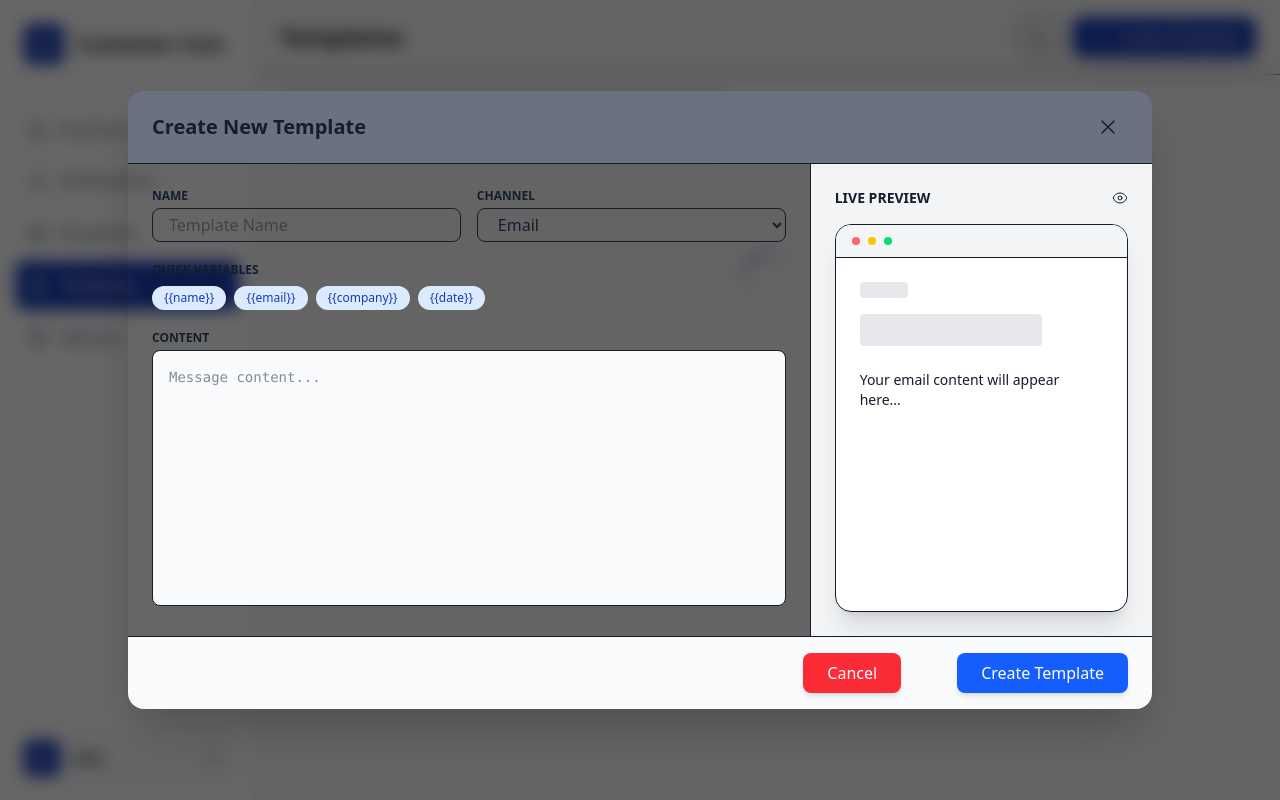
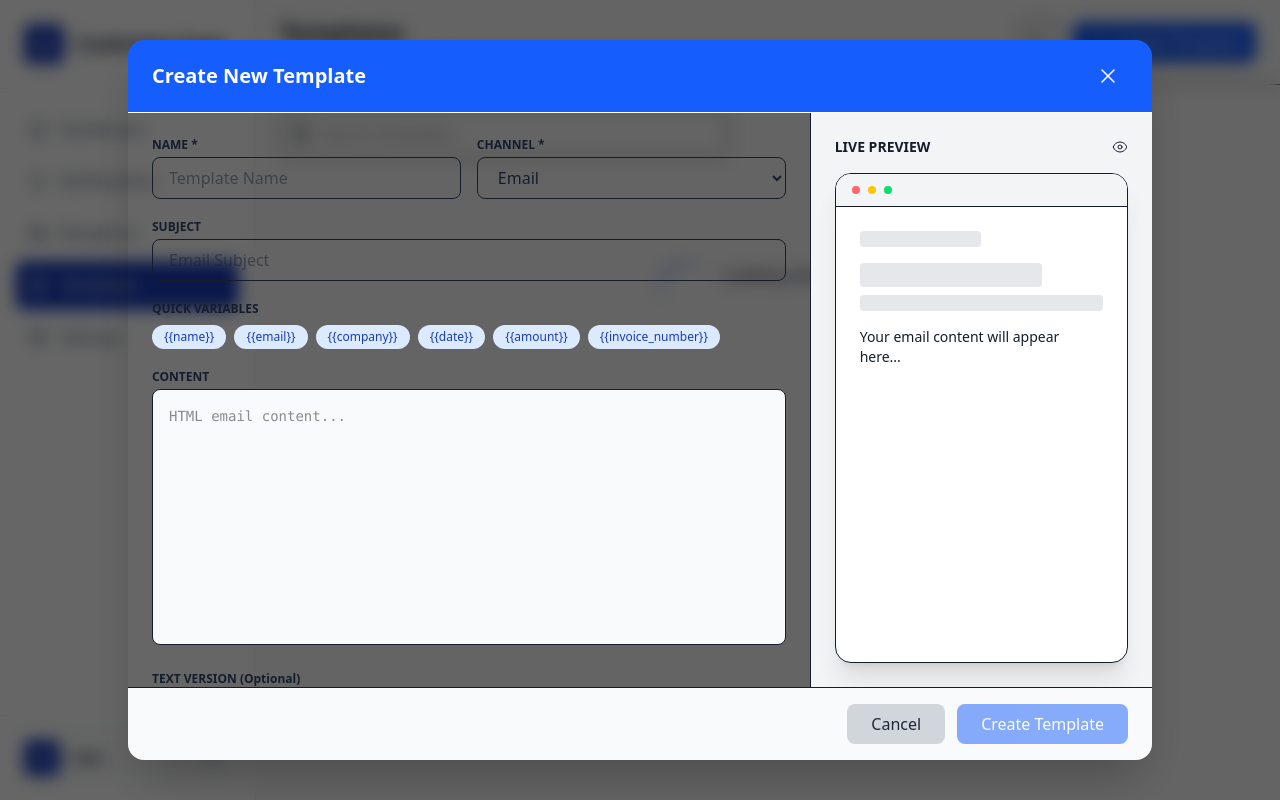
Before and after one commit to 101feliki/customer-care-system, a React (Vite) app in the folder frontend-vite/: page /templates in a window 1280 px wide. Both pictures are taken after a click on the button "Create Template". Built offline with nearby package versions, Linux system fonts and the light colour scheme.

Commit message:
feat:   modified: backend/src/infra/database/prisma/migrations/20260115073447_add_type_to_emailtemplate/

```diff
--- a/frontend-vite/src/pages/TemplatesPage.tsx
+++ b/frontend-vite/src/pages/TemplatesPage.tsx
@@ -18,13 +18,13 @@
 
 // --- Types matching your NestJS Backend ---
 interface Template {
-  id: string ;
+  id: string; // Changed to string for UUID
   name: string;
-  type: string; // EMAIL, SMS, PUSH
-  content: string; // For SMS/PUSH
-  subject?: string; // For email only
-  htmlBody?: string; // For email only
-  textBody?: string; // For email only
+  type: string;
+  content?: string;
+  subject?: string;
+  htmlBody?: string;
+  textBody?: string;
   variables?: string[];
   createdAt?: string;
   updatedAt?: string;
@@ -32,7 +32,6 @@
 
 const TemplatesPage: React.FC = () => {
   const { theme } = useTheme();
-  // Ensure your AuthContext defines 'token' in its interface!
   const { token } = useAuth();
 
   // --- Real Data State ---
@@ -46,41 +45,91 @@
   const [isEditMode, setIsEditMode] = useState(false);
 
   // --- Form State ---
-  // Explicitly typing name as string to avoid global 'window.name' conflicts
   const [formData, setFormData] = useState({
     id: '',
-    name: '' as string,
-    type: 'EMAIL',
-    content: ''
+    name: '',
+    type: 'EMAIL' as 'EMAIL' | 'SMS' | 'PUSH',
+    content: '',
+    subject: '',
+    htmlBody: '',
+    textBody: '',
+    variables: ['name', 'email', 'company', 'date'] as string[],
   });
 
   // 1. FETCH TEMPLATES FROM BACKEND
   const fetchTemplates = async () => {
-    if (!token) return;
+    if (!token) {
+      console.log('No token available');
+      return;
+    }
+
     try {
       setIsLoading(true);
+      console.log('Fetching templates with token:', token.substring(0, 20) + '...');
+
       const response = await fetch('http://localhost:3001/templates', {
-        headers: { Authorization: `Bearer ${token}` }
+        headers: {
+          'Authorization': `Bearer ${token}`,
+          'Content-Type': 'application/json'
+        }
       });
 
-      if (!response.ok) throw new Error('Failed to fetch templates');
+      console.log('Response status:', response.status);
+
+      if (!response.ok) {
+        const errorText = await response.text();
+        console.error('Error response:', errorText);
+        throw new Error(`Failed to fetch templates: ${response.status} ${errorText}`);
+      }
 
       const data = await response.json();
-      setTemplates(Array.isArray(data) ? data : data.data || []);
+      console.log('Raw API response:', data);
+
+      // Process the response
+      let templatesArray: Template[] = [];
+      if (Array.isArray(data)) {
+        templatesArray = data;
+      } else if (data && Array.isArray(data.data)) {
+        templatesArray = data.data;
+      } else if (data && Array.isArray(data.templates)) {
+        templatesArray = data.templates;
+      }
+
+      console.log('Processed templates:', templatesArray);
+      setTemplates(templatesArray);
+      setError('');
+
     } catch (err) {
-      setError('Could not load templates.?');
+      console.error('Error fetching templates:', err);
+      setError(`Could not load templates: ${err instanceof Error ? err.message : 'Unknown error'}`);
     } finally {
       setIsLoading(false);
     }
   };
 
   useEffect(() => {
-    fetchTemplates();
+    if (token) {
+      fetchTemplates();
+    }
   }, [token]);
 
   // 2. CREATE OR UPDATE TEMPLATE
   const handleSubmit = async () => {
-    if (!formData.name || !formData.content) return alert('Name and Content are required');
+    if (!formData.name) {
+      alert('Name is required');
+      return;
+    }
+
+    // Validate based on template type
+    if (formData.type === 'EMAIL' && !formData.htmlBody && !formData.content) {
+      alert('Content is required for email templates');
+      return;
+    }
+
+    if ((formData.type === 'SMS' || formData.type === 'PUSH') && !formData.content) {
+      alert('Content is required for SMS and Push templates');
+      return;
+    }
 
     try {
       const url = isEditMode
@@ -89,32 +138,53 @@
 
       const method = isEditMode ? 'PUT' : 'POST';
 
+      // Prepare request based on template type
+      const requestBody: any = {
+        name: formData.name,
+        type: formData.type,
+      };
+
+      // Add fields based on template type
+      if (formData.type === 'EMAIL') {
+        requestBody.subject = formData.subject || formData.name;
+        requestBody.htmlBody = formData.htmlBody || formData.content;
+        requestBody.textBody = formData.textBody || formData.htmlBody || formData.content;
+        requestBody.variables = formData.variables;
+      } else {
+        // For SMS and PUSH
+        requestBody.content = formData.content;
+        requestBody.variables = formData.variables;
+      }
+
+      console.log('Sending request:', { url, method, body: requestBody });
+
       const response = await fetch(url, {
         method,
         headers: {
           'Content-Type': 'application/json',
           Authorization: `Bearer ${token}`
         },
-        body: JSON.stringify({
-          name: formData.name,
-          type: formData.type,
-          content: formData.content
-        })
+        body: JSON.stringify(requestBody)
       });
 
-      if (!response.ok) throw new Error('Operation failed');
+      const responseText = await response.text();
+      console.log('Response:', response.status, responseText);
+
+      if (!response.ok) {
+        throw new Error(`Failed: ${response.status} ${responseText}`);
+      }
 
       setShowModal(false);
       fetchTemplates();
       alert(isEditMode ? 'Template Updated!' : 'Template Created!');
     } catch (err) {
-      alert('Error saving template.');
-      console.error(err);
+      console.error('Error saving template:', err);
+      alert(`Error saving template: ${err instanceof Error ? err.message : 'Unknown error'}`);
     }
   };
 
   // 3. DELETE TEMPLATE
-  const handleDelete = async (id: number) => {
+  const handleDelete = async (id: string) => {
     if(!window.confirm('Are you sure you want to delete this template?')) return;
 
     try {
@@ -122,11 +192,17 @@
         method: 'DELETE',
         headers: { Authorization: `Bearer ${token}` }
       });
+
       if (response.ok) {
         setTemplates(prev => prev.filter(t => t.id !== id));
+        alert('Template deleted successfully');
+      } else {
+        const errorText = await response.text();
+        throw new Error(`Failed to delete: ${errorText}`);
       }
     } catch (err) {
-      alert('Failed to delete');
+      console.error('Delete error:', err);
+      alert('Failed to delete template');
     }
   };
 
@@ -135,21 +211,37 @@
       setFormData({
         id: template.id,
         name: template.name,
-        type: template.type,
-        content: template.content
+        type: (template.type as 'EMAIL' | 'SMS' | 'PUSH') || 'EMAIL',
+        content: template.content || template.htmlBody || '',
+        subject: template.subject || '',
+        htmlBody: template.htmlBody || '',
+        textBody: template.textBody || '',
+        variables: template.variables || ['name', 'email', 'company', 'date'],
       });
       setIsEditMode(true);
     } else {
-      setFormData({ id: 0, name: '', type: 'EMAIL', content: '' });
+      setFormData({
+        id: '',
+        name: '',
+        type: 'EMAIL',
+        content: '',
+        subject: '',
+        htmlBody: '',
+        textBody: '',
+        variables: ['name', 'email', 'company', 'date'],
+      });
       setIsEditMode(false);
     }
     setShowModal(true);
   };
 
   const insertVariable = (varName: string) => {
+    const variable = `{{${varName}}}`;
     setFormData(prev => ({
       ...prev,
-      content: prev.content + ` {{${varName}}} `
+      content: prev.content + ` ${variable} `,
+      htmlBody: prev.htmlBody + ` ${variable} `,
+      textBody: prev.textBody + ` ${variable} `,
     }));
   };
 
@@ -157,6 +249,13 @@
     if(type === 'SMS') return <ChatBubbleBottomCenterTextIcon className="h-5 w-5 text-green-500"/>;
     if(type === 'PUSH') return <BellIcon className="h-5 w-5 text-purple-500"/>;
     return <EnvelopeIcon className="h-5 w-5 text-blue-500"/>;
+  };
+
+  const getTemplateContent = (template: Template) => {
+    if (template.type === 'EMAIL') {
+      return template.subject || template.htmlBody?.substring(0, 100) || 'No content';
+    }
+    return template.content?.substring(0, 100) || 'No content';
   };
 
   const filteredTemplates = templates.filter(t =>
@@ -172,13 +271,13 @@
           <div className="px-6 py-4 flex flex-col md:flex-row md:items-center justify-between gap-4">
             <div>
               <h1 className="text-2xl font-bold text-primary">Templates</h1>
-              <p className="text-secondary text-sm"></p>
+              <p className="text-secondary text-sm">Create and manage notification templates</p>
             </div>
             <div className="flex items-center space-x-3">
               <ThemeSwitcher />
               <button
                 onClick={() => openModal()}
-                className="px-4 py-2 bg-blue-800 text-white rounded-lg hover:bg-blue-800 flex items-center shadow-lg transition-all"
+                className="px-4 py-2 bg-blue-600 text-white rounded-lg hover:bg-blue-700 flex items-center shadow-lg transition-all"
               >
                 <PlusIcon className="h-5 w-5 mr-2" />
                 Create Template
@@ -201,10 +300,13 @@
 
           {isLoading ? (
             <div className="flex justify-center py-20">
-              <div className="animate-spin rounded-full h-12 w-12 border-b-2 border-blue-800"></div>
+              <div className="animate-spin rounded-full h-12 w-12 border-b-2 border-blue-600"></div>
+              <p className="ml-4 text-secondary">Loading templates...</p>
             </div>
           ) : error ? (
-            <div className="p-4 bg-red-100 text-red-900 rounded-lg border border-red-200 mb-6">{error}</div>
+            <div className="p-4 bg-red-100 dark:bg-red-900/20 text-red-800 dark:text-red-300 rounded-lg border border-red-200 dark:border-red-800 mb-6">
+              {error}
+            </div>
           ) : (
             <div className="grid grid-cols-1 md:grid-cols-2 lg:grid-cols-3 gap-6">
               {filteredTemplates.map((template) => (
@@ -215,7 +317,6 @@
                         {getIcon(template.type)}
                       </div>
                       <div>
-                        {/* Fix: Accessing template.name clearly */}
                         <h3 className="font-bold text-primary">{template.name}</h3>
                         <span className="text-xs font-mono text-secondary bg-gray-100 dark:bg-gray-800 px-2 py-0.5 rounded">
                           {template.type}
@@ -235,15 +336,19 @@
 
                   <div className="bg-gray-50 dark:bg-gray-900/50 p-3 rounded-lg mb-3 h-24 overflow-hidden relative">
                     <p className="text-secondary font-mono text-xs leading-relaxed">
-                      {template.content}
+                      {getTemplateContent(template)}
                     </p>
-                    <div className="absolute bottom-0 left-0 w-full h-8 bg-linear-to-t from-gray-50 dark:from-gray-900 to-transparent"></div>
+                    <div className="absolute bottom-0 left-0 w-full h-8 bg-gradient-to-t from-gray-50 dark:from-gray-900 to-transparent"></div>
                   </div>
 
                   <div className="flex justify-between items-center text-xs text-secondary mt-2">
-                     <span>ID: #{template.id}</span>
+                     <span>ID: #{template.id.substring(0, 8)}...</span>
                      <button
-                       onClick={() => navigator.clipboard.writeText(template.content)}
+                       onClick={() => navigator.clipboard.writeText(
+                         template.type === 'EMAIL'
+                           ? template.htmlBody || template.content || ''
+                           : template.content || ''
+                       )}
                        className="flex items-center hover:text-primary"
                      >
                        <ClipboardIcon className="h-3 w-3 mr-1" /> Copy
@@ -261,14 +366,14 @@
         <div className="fixed inset-0 bg-black/60 backdrop-blur-sm z-50 flex items-center justify-center p-4">
           <div className="bg-card w-full max-w-5xl rounded-2xl shadow-2xl flex flex-col max-h-[90vh] overflow-hidden">
 
-            <div className="px-6 py-4 border-b border-color flex justify-between items-center bg-gray-500 dark:bg-blue-800/50">
+            <div className="px-6 py-4 border-b border-color flex justify-between items-center bg-blue-600 dark:bg-blue-800 text-white">
               <div>
-                <h2 className="text-xl font-bold text-primary">
+                <h2 className="text-xl font-bold">
                   {isEditMode ? 'Edit Template' : 'Create New Template'}
                 </h2>
               </div>
-              <button onClick={() => setShowModal(false)} className="p-2 hover:bg-gray-200 dark:hover:bg-gray-400 rounded-full">
-                <XMarkIcon className="h-6 w-6 text-secondary" />
+              <button onClick={() => setShowModal(false)} className="p-2 hover:bg-blue-700 rounded-full">
+                <XMarkIcon className="h-6 w-6" />
               </button>
             </div>
 
@@ -278,20 +383,20 @@
                 <div className="space-y-5">
                   <div className="grid grid-cols-2 gap-4">
                     <div>
-                      <label className="block text-xs font-semibold text-secondary mb-1">NAME</label>
+                      <label className="block text-xs font-semibold text-secondary mb-1">NAME *</label>
                       <input
-                        className="w-full bg-card border border-color rounded-lg px-4 py-1 text-primary focus:ring-2 focus:ring-blue-300 outline-none"
+                        className="w-full bg-card border border-color rounded-lg px-4 py-2 text-primary focus:ring-2 focus:ring-blue-500 outline-none"
                         value={formData.name}
                         onChange={e => setFormData({...formData, name: e.target.value})}
                         placeholder="Template Name"
                       />
                     </div>
                     <div>
-                      <label className="block text-xs font-semibold text-secondary mb-1">CHANNEL</label>
+                      <label className="block text-xs font-semibold text-secondary mb-1">CHANNEL *</label>
                       <select
-                        className="w-full bg-card border border-color rounded-lg px-4 py-1 text-primary focus:ring-2 focus:ring-blue-300 outline-none"
+                        className="w-full bg-card border border-color rounded-lg px-4 py-2 text-primary focus:ring-2 focus:ring-blue-500 outline-none"
                         value={formData.type}
-                        onChange={e => setFormData({...formData, type: e.target.value})}
+                        onChange={e => setFormData({...formData, type: e.target.value as 'EMAIL' | 'SMS' | 'PUSH'})}
                       >
                         <option value="EMAIL">Email</option>
                         <option value="SMS">SMS</option>
@@ -300,11 +405,22 @@
                     </div>
                   </div>
 
+                  {formData.type === 'EMAIL' && (
+                    <div>
+                      <label className="block text-xs font-semibold text-secondary mb-1">SUBJECT</label>
+                      <input
+                        className="w-full bg-card border border-color rounded-lg px-4 py-2 text-primary focus:ring-2 focus:ring-blue-500 outline-none"
+                        value={formData.subject}
+                        onChange={e => setFormData({...formData, subject: e.target.value})}
+                        placeholder="Email Subject"
+                      />
+                    </div>
+                  )}
+
                   <div>
                     <label className="block text-xs font-semibold text-secondary mb-2">QUICK VARIABLES</label>
                     <div className="flex gap-2 flex-wrap">
-                      {/* Fix: Renamed variable in map to 'vKey' to avoid 'name' conflict */}
-                      {['name', 'email', 'company', 'date'].map(vKey => (
+                      {['name', 'email', 'company', 'date', 'amount', 'invoice_number'].map(vKey => (
                         <button
                           key={vKey}
                           onClick={() => insertVariable(vKey)}
@@ -317,14 +433,34 @@
                   </div>
 
                   <div>
-                    <label className="block text-xs font-semibold text-secondary mb-1">CONTENT</label>
+                    <label className="block text-xs font-semibold text-secondary mb-1">
+                      CONTENT {formData.type !== 'EMAIL' && '*'}
+                    </label>
                     <textarea
-                      className="w-full h-64 bg-gray-50 dark:bg-gray-500 border border-color rounded-lg p-4 font-mono text-sm text-primary focus:ring-2 focus:ring-blue-300 outline-none resize-none"
-                      value={formData.content}
-                      onChange={e => setFormData({...formData, content: e.target.value})}
-                      placeholder="Message content..."
+                      className="w-full h-64 bg-gray-50 dark:bg-gray-900 border border-color rounded-lg p-4 font-mono text-sm text-primary focus:ring-2 focus:ring-blue-500 outline-none resize-none"
+                      value={formData.type === 'EMAIL' ? formData.htmlBody : formData.content}
+                      onChange={e => {
+                        if (formData.type === 'EMAIL') {
+                          setFormData({...formData, htmlBody: e.target.value});
+                        } else {
+                          setFormData({...formData, content: e.target.value});
+                        }
+                      }}
+                      placeholder={formData.type === 'EMAIL' ? "HTML email content..." : "Message content..."}
                     />
                   </div>
+
+                  {formData.type === 'EMAIL' && (
+                    <div>
+                      <label className="block text-xs font-semibold text-secondary mb-1">TEXT VERSION (Optional)</label>
+                      <textarea
+                        className="w-full h-32 bg-gray-50 dark:bg-gray-900 border border-color rounded-lg p-4 font-mono text-sm text-primary focus:ring-2 focus:ring-blue-500 outline-none resize-none"
+                        value={formData.textBody}
+                        onChange={e => setFormData({...formData, textBody: e.target.value})}
+                        placeholder="Plain text version for email clients..."
+                      />
+                    </div>
+                  )}
                 </div>
               </div>
 
@@ -345,15 +481,26 @@
                   <div className="p-6 flex-1 overflow-y-auto">
                     {formData.type === 'EMAIL' ? (
                       <div className="space-y-4">
-                         <div className="h-4 w-12 bg-gray-200 dark:bg-gray-700 rounded"></div>
-                         <div className="h-8 w-3/4 bg-gray-200 dark:bg-gray-700 rounded mb-6"></div>
+                         <div className="h-4 w-1/2 bg-gray-200 dark:bg-gray-700 rounded"></div>
+                         <div className="h-6 w-3/4 bg-gray-200 dark:bg-gray-700 rounded mb-2"></div>
+                         <div className="h-4 w-full bg-gray-200 dark:bg-gray-700 rounded mb-4"></div>
                          <div className="text-sm text-primary whitespace-pre-wrap">
-                           {formData.content || "Your email content will appear here..."}
+                           {formData.htmlBody || formData.content || "Your email content will appear here..."}
                          </div>
                       </div>
+                    ) : formData.type === 'SMS' ? (
+                      <div className="bg-blue-100 dark:bg-blue-900/30 p-3 rounded-xl max-w-[80%] ml-auto">
+                        <p className="text-sm text-primary whitespace-pre-wrap">{formData.content || "SMS message preview..."}</p>
+                      </div>
                     ) : (
-                      <div className="bg-gray-100 dark:bg-gray-700/50 p-3 rounded-xl max-w-[90%]">
-                        <p className="text-sm text-primary whitespace-pre-wrap">{formData.content || "Message preview..."}</p>
+                      <div className="bg-purple-100 dark:bg-purple-900/30 p-3 rounded-xl">
+                        <div className="flex items-start space-x-2">
+                          <BellIcon className="h-5 w-5 text-purple-600 dark:text-purple-400 mt-0.5" />
+                          <div>
+                            <p className="text-sm font-medium text-primary">Notification</p>
+                            <p className="text-sm text-primary whitespace-pre-wrap mt-1">{formData.content || "Push notification preview..."}</p>
+                          </div>
+                        </div>
                       </div>
                     )}
                   </div>
@@ -361,16 +508,17 @@
               </div>
             </div>
 
-            <div className="px-6 py-4 border-t border-color bg-gray-50 dark:bg-gray-800/50 flex justify-end gap-14">
+            <div className="px-6 py-4 border-t border-color bg-gray-50 dark:bg-gray-800/50 flex justify-end space-x-3">
               <button
                 onClick={() => setShowModal(false)}
-                className="px-6 py-2 bg-red-500 hover:bg-red-700 text-white rounded-lg font-medium shadow-md transition-transform active:scale-95"
+                className="px-6 py-2 bg-gray-300 dark:bg-gray-700 text-gray-800 dark:text-gray-200 rounded-lg font-medium hover:bg-gray-400 dark:hover:bg-gray-600 transition-colors"
               >
                 Cancel
               </button>
               <button
                 onClick={handleSubmit}
-                className="px-6 py-2 bg-blue-600 hover:bg-blue-700 text-white rounded-lg font-medium shadow-md transition-transform active:scale-95"
+                disabled={!formData.name || (formData.type !== 'EMAIL' && !formData.content)}
+                className="px-6 py-2 bg-blue-600 hover:bg-blue-700 text-white rounded-lg font-medium disabled:opacity-50 disabled:cursor-not-allowed transition-colors"
               >
                 {isEditMode ? 'Save Changes' : 'Create Template'}
               </button>
```
Also changed, not shown: 2 other files (tests, documents, lock files or other folders).
